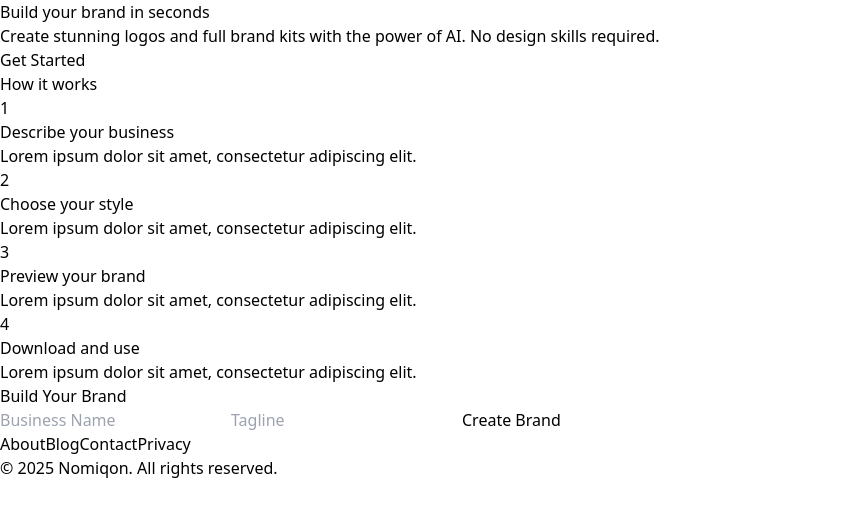
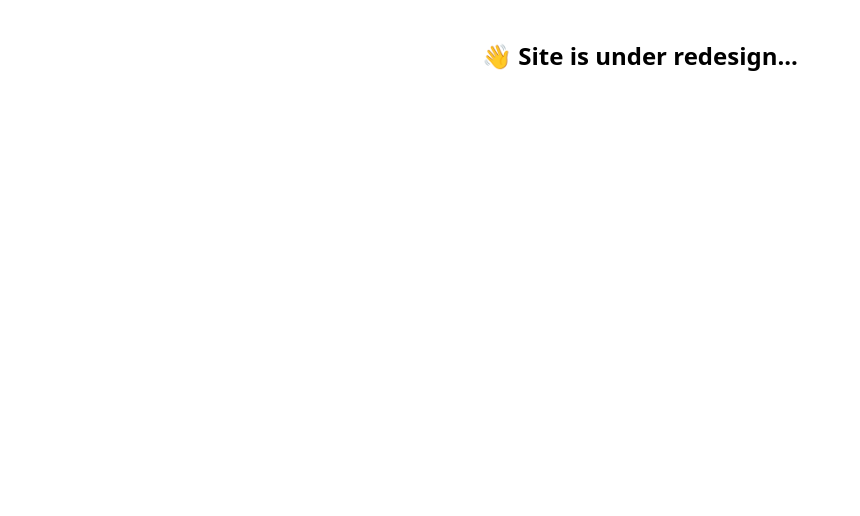
Before and after one commit to sooheilkrm/nomiqon-web, a Next.js app: page / in a window 1280 px wide. Shown: the top 516 px of the page, without its empty margins (0-860 px from the left). Built offline with nearby package versions, Linux system fonts and the light colour scheme.

Commit message:
Update index.js

```diff
--- a/pages/index.js
+++ b/pages/index.js
@@ -1,8 +1,4 @@
-import Head from 'next/head'
-import HeroSection from '../components/HeroSection'
-import HowItWorks from '../components/HowItWorks'
-import FormSection from '../components/FormSection'
-import Footer from '../components/Footer'
+import Head from 'next/head';
 
 export default function Home() {
   return (
@@ -10,11 +6,9 @@ export default function Home() {
       <Head>
         <title>Nomiqon</title>
       </Head>
-
-      <HeroSection />
-      <HowItWorks />
-      <FormSection />
-      <Footer />
+      <div className="text-center py-10 text-2xl font-semibold">
+        👋 Site is under redesign...
+      </div>
     </>
   );
 }
```
